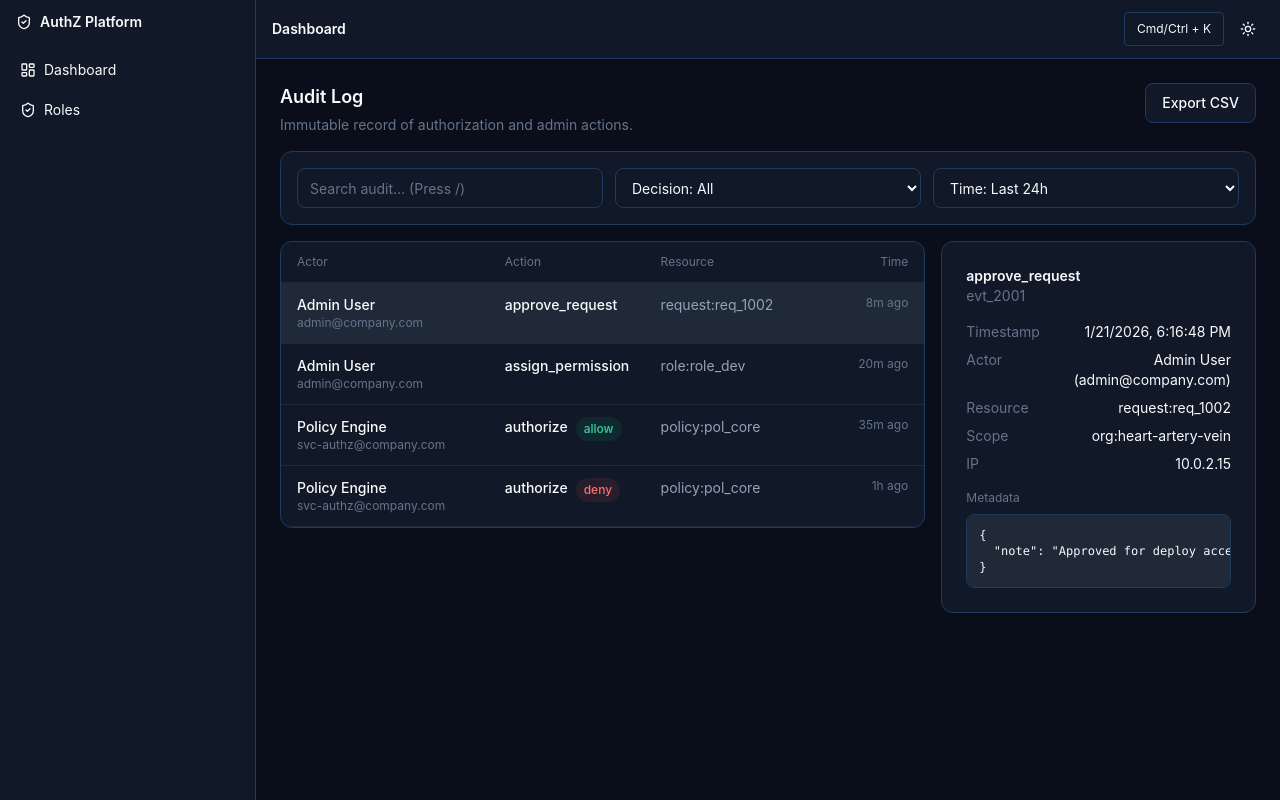
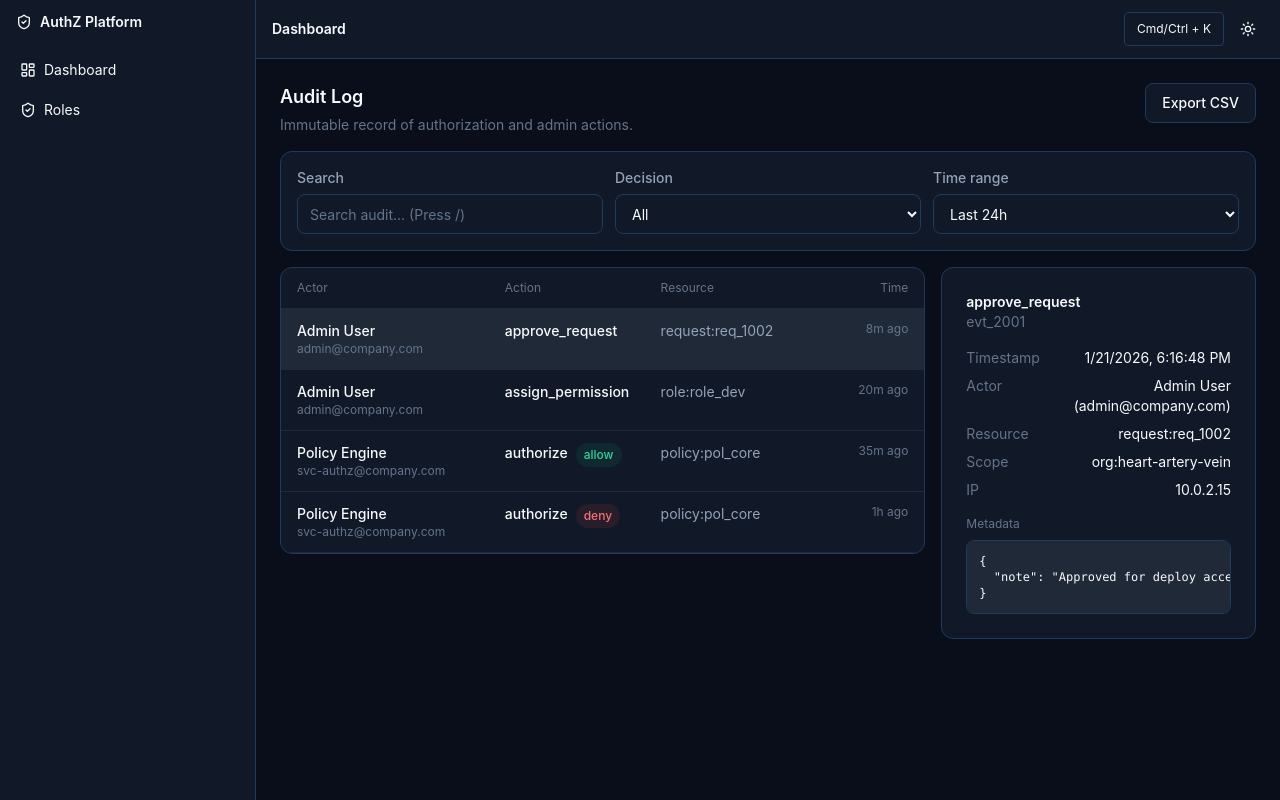
Before and after one commit to keyur7523/authz, a React app in the folder frontend/: page /admin/audit in a window 1280 px wide. Built offline with nearby package versions, Linux system fonts and the light colour scheme; the HTML template or start-up script is replaced by a standard one.

Commit message:
feat(ui): add select/textarea/field and unify form controls

```diff
--- a/frontend/src/components/requests/DecisionModal.tsx
+++ b/frontend/src/components/requests/DecisionModal.tsx
@@ -1,7 +1,9 @@
+import { useState } from "react";
 import { AnimatePresence, motion } from "framer-motion";
 import { Card } from "../../components/ui/Card";
 import { Button } from "../../components/ui/Button";
-import { Input } from "../../components/ui/Input";
+import { Textarea } from "../../components/ui/Textarea";
+import { Field } from "../../components/ui/Field";
 
 export function DecisionModal({
   open,
@@ -14,6 +16,7 @@
   onClose: () => void;
   onConfirm: (note: string) => void;
 }) {
+  const [note, setNote] = useState("");
   const title = mode === "approve" ? "Approve request" : "Deny request";
 
   return (
@@ -41,7 +44,13 @@
               </div>
 
               <div className="mt-4">
-                <Input placeholder="Add a note (optional)..." />
+                <Field label="Note" hint="Optional. Stored in audit trail.">
+                  <Textarea
+                    value={note}
+                    onChange={(e) => setNote(e.target.value)}
+                    placeholder="Add a note..."
+                  />
+                </Field>
               </div>
 
               <div className="mt-4 flex justify-end gap-2">
@@ -50,7 +59,7 @@
                 </Button>
                 <Button
                   variant={mode === "approve" ? "success" : "danger"}
-                  onClick={() => onConfirm("")}
+                  onClick={() => onConfirm(note)}
                 >
                   Confirm
                 </Button>
--- /dev/null
+++ b/frontend/src/components/ui/Field.tsx
@@ -0,0 +1,32 @@
+import { type ReactNode } from "react";
+import { cn } from "../../lib/utils";
+
+export function Field({
+  label,
+  hint,
+  error,
+  children,
+  className,
+}: {
+  label?: string;
+  hint?: string;
+  error?: string;
+  children: ReactNode;
+  className?: string;
+}) {
+  return (
+    <div className={cn("w-full", className)}>
+      {label && (
+        <div className="mb-1.5 text-sm font-medium text-[var(--color-text-secondary)]">
+          {label}
+        </div>
+      )}
+      {children}
+      {error ? (
+        <p className="mt-1.5 text-sm text-[var(--color-error-text)]">{error}</p>
+      ) : hint ? (
+        <p className="mt-1.5 text-xs text-[var(--color-text-muted)]">{hint}</p>
+      ) : null}
+    </div>
+  );
+}
--- /dev/null
+++ b/frontend/src/components/ui/Select.tsx
@@ -0,0 +1,20 @@
+import { type SelectHTMLAttributes } from "react";
+import { cn } from "../../lib/utils";
+
+export function Select({
+  className,
+  ...props
+}: SelectHTMLAttributes<HTMLSelectElement>) {
+  return (
+    <select
+      className={cn(
+        "h-10 w-full rounded-md border bg-[var(--color-surface)] px-3 text-sm text-[var(--color-text)]",
+        "border-[var(--color-border)] transition-colors",
+        "focus:outline-none focus:ring-2 focus:ring-[var(--color-border-focus)] focus:border-transparent",
+        "disabled:cursor-not-allowed disabled:opacity-50",
+        className
+      )}
+      {...props}
+    />
+  );
+}
--- /dev/null
+++ b/frontend/src/components/ui/Textarea.tsx
@@ -0,0 +1,23 @@
+import { type TextareaHTMLAttributes, forwardRef } from "react";
+import { cn } from "../../lib/utils";
+
+export const Textarea = forwardRef<
+  HTMLTextAreaElement,
+  TextareaHTMLAttributes<HTMLTextAreaElement>
+>(({ className, ...props }, ref) => {
+  return (
+    <textarea
+      ref={ref}
+      className={cn(
+        "min-h-24 w-full rounded-md border bg-[var(--color-surface)] px-3 py-2 text-sm text-[var(--color-text)]",
+        "border-[var(--color-border)] placeholder:text-[var(--color-text-muted)] transition-colors",
+        "focus:outline-none focus:ring-2 focus:ring-[var(--color-border-focus)] focus:border-transparent",
+        "disabled:cursor-not-allowed disabled:opacity-50",
+        className
+      )}
+      {...props}
+    />
+  );
+});
+
+Textarea.displayName = "Textarea";
--- a/frontend/src/pages/Audit.tsx
+++ b/frontend/src/pages/Audit.tsx
@@ -7,6 +7,8 @@
 import { AuditTable } from "../components/audit/AuditTable";
 import { AuditDetail } from "../components/audit/AuditDetail";
 import { exportAuditCsv } from "../components/audit/exportCsv";
+import { Field } from "../components/ui/Field";
+import { Select } from "../components/ui/Select";
 
 type DecisionFilter = "all" | "allow" | "deny" | "none";
 type TimePreset = "all" | "1h" | "24h" | "7d";
@@ -99,34 +101,32 @@
 
       <Card className="p-4 md:p-4">
         <div className="grid grid-cols-1 gap-3 md:grid-cols-3">
+          <Field label="Search">
             <Input
               ref={searchRef}
               value={q}
               onChange={(e) => setQ(e.target.value)}
               placeholder="Search audit… (Press /)"
             />
+          </Field>
 
-          <select
-            className="h-10 w-full rounded-md border border-[var(--color-border)] bg-[var(--color-surface)] px-3 text-sm"
-            value={decision}
-            onChange={(e) => setDecision(e.target.value as DecisionFilter)}
-          >
-            <option value="all">Decision: All</option>
-            <option value="allow">Decision: Allow</option>
-            <option value="deny">Decision: Deny</option>
-            <option value="none">Decision: None</option>
-          </select>
+          <Field label="Decision">
+            <Select value={decision} onChange={(e) => setDecision(e.target.value as DecisionFilter)}>
+              <option value="all">All</option>
+              <option value="allow">Allow</option>
+              <option value="deny">Deny</option>
+              <option value="none">None</option>
+            </Select>
+          </Field>
 
-          <select
-            className="h-10 w-full rounded-md border border-[var(--color-border)] bg-[var(--color-surface)] px-3 text-sm"
-            value={time}
-            onChange={(e) => setTime(e.target.value as TimePreset)}
-          >
-            <option value="1h">Time: Last hour</option>
-            <option value="24h">Time: Last 24h</option>
-            <option value="7d">Time: Last 7d</option>
-            <option value="all">Time: All</option>
-          </select>
+          <Field label="Time range">
+            <Select value={time} onChange={(e) => setTime(e.target.value as TimePreset)}>
+              <option value="1h">Last hour</option>
+              <option value="24h">Last 24h</option>
+              <option value="7d">Last 7d</option>
+              <option value="all">All</option>
+            </Select>
+          </Field>
         </div>
       </Card>
 
```
Lines whose indentation alone changed are shown as unchanged.
